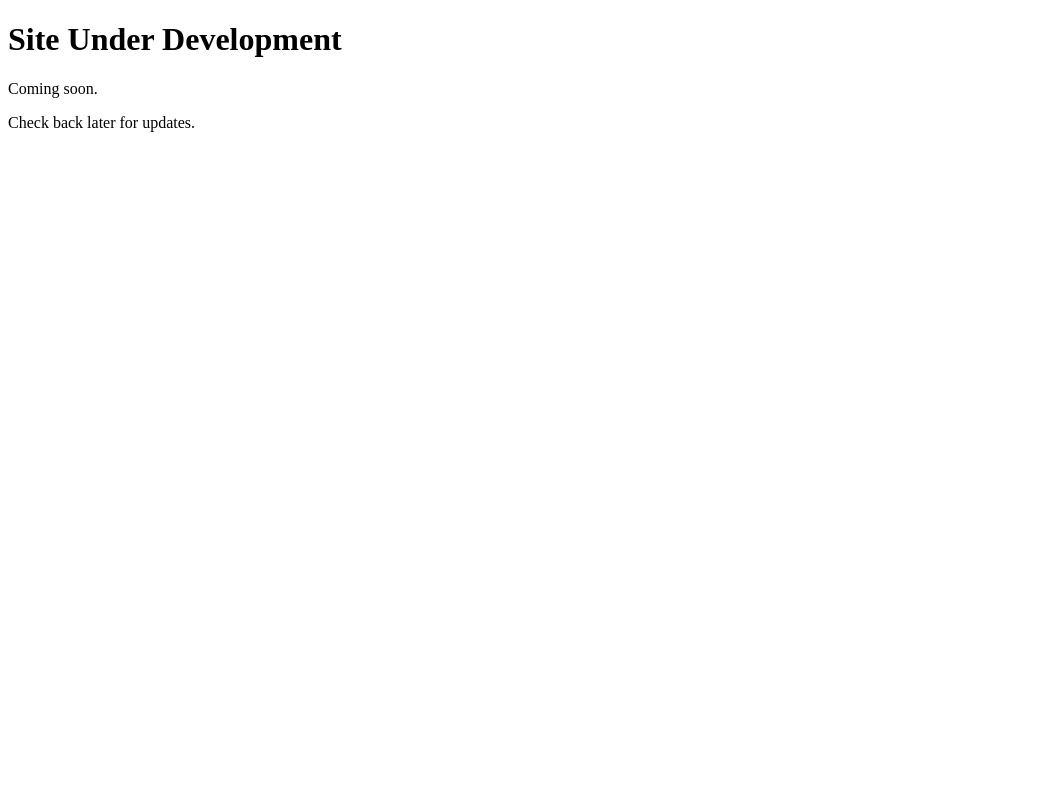
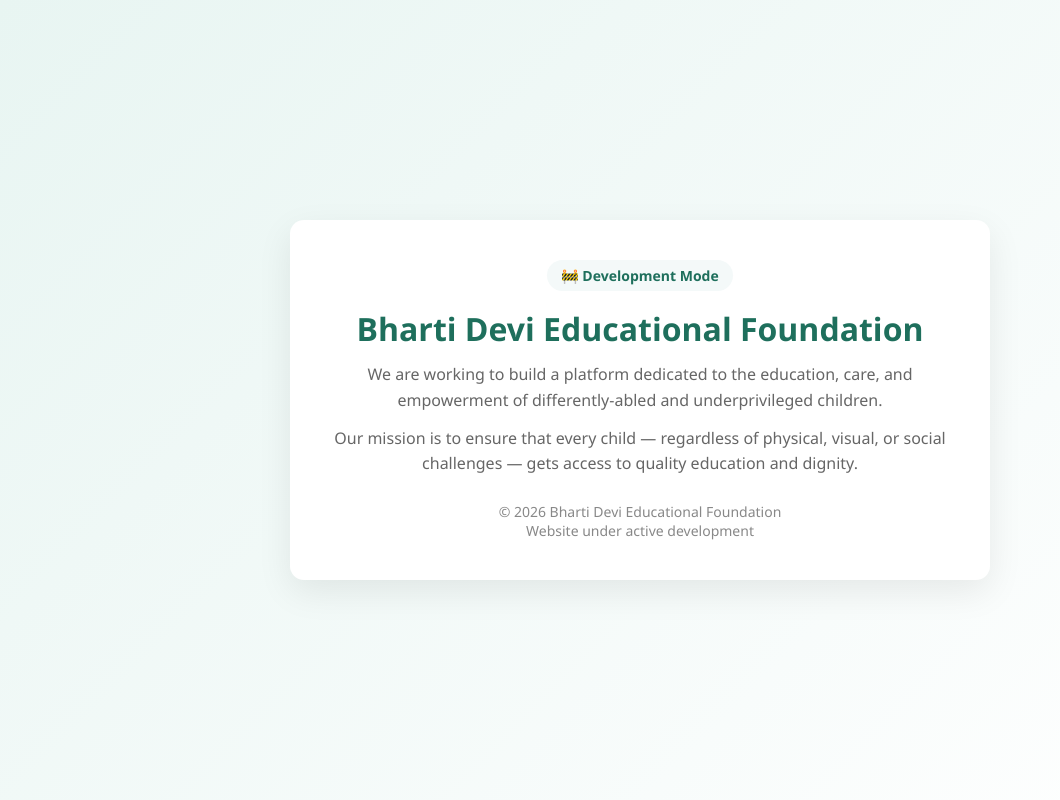
Before and after one commit to rpandey44/bhartieducationalfoundation, a plain HTML site: page index.html in a window 1280 px wide. Shown: the whole page, without its empty margins (0-1060 px from the left). Drawn offline with Linux system fonts and the light colour scheme.

Commit message:
Revamp index.html for Bharti Devi Foundation
Updated the HTML structure and added styling for the Bharti Devi Educational Foundation website.

```diff
--- a/index.html
+++ b/index.html
@@ -1,9 +1,102 @@
 <!doctype html>
-<html>
-  <body>
-    <h1>Site Under Development</h1>
-    <p>Coming soon.</p>
-    <p>Check back later for updates.</p>
-    <p></p>
-  </body>
+<html lang="en">
+<head>
+  <meta charset="utf-8" />
+  <title>Bharti Devi Educational Foundation</title>
+  <meta name="viewport" content="width=device-width, initial-scale=1.0" />
+
+  <style>
+    :root {
+      --primary: #1e6f5c;
+      --secondary: #f4f9f9;
+      --text: #333;
+      --muted: #666;
+    }
+
+    * {
+      margin: 0;
+      padding: 0;
+      box-sizing: border-box;
+      font-family: "Segoe UI", Roboto, Arial, sans-serif;
+    }
+
+    body {
+      min-height: 100vh;
+      background: linear-gradient(135deg, #e8f5f2, #ffffff);
+      display: flex;
+      align-items: center;
+      justify-content: center;
+      color: var(--text);
+    }
+
+    .container {
+      max-width: 700px;
+      width: 90%;
+      background: white;
+      padding: 40px 30px;
+      border-radius: 14px;
+      box-shadow: 0 12px 35px rgba(0, 0, 0, 0.08);
+      text-align: center;
+    }
+
+    .badge {
+      display: inline-block;
+      background: var(--secondary);
+      color: var(--primary);
+      padding: 6px 14px;
+      border-radius: 20px;
+      font-size: 14px;
+      font-weight: 600;
+      margin-bottom: 16px;
+    }
+
+    h1 {
+      font-size: 32px;
+      margin-bottom: 12px;
+      color: var(--primary);
+    }
+
+    p {
+      font-size: 16px;
+      line-height: 1.6;
+      color: var(--muted);
+      margin-bottom: 12px;
+    }
+
+    .footer {
+      margin-top: 25px;
+      font-size: 14px;
+      color: #888;
+    }
+
+    @media (max-width: 480px) {
+      h1 {
+        font-size: 26px;
+      }
+    }
+  </style>
+</head>
+
+<body>
+  <div class="container">
+    <div class="badge">🚧 Development Mode</div>
+
+    <h1>Bharti Devi Educational Foundation</h1>
+
+    <p>
+      We are working to build a platform dedicated to the education,
+      care, and empowerment of differently-abled and underprivileged children.
+    </p>
+
+    <p>
+      Our mission is to ensure that every child — regardless of physical,
+      visual, or social challenges — gets access to quality education and dignity.
+    </p>
+
+    <div class="footer">
+      © 2026 Bharti Devi Educational Foundation<br />
+      Website under active development
+    </div>
+  </div>
+</body>
 </html>
```
